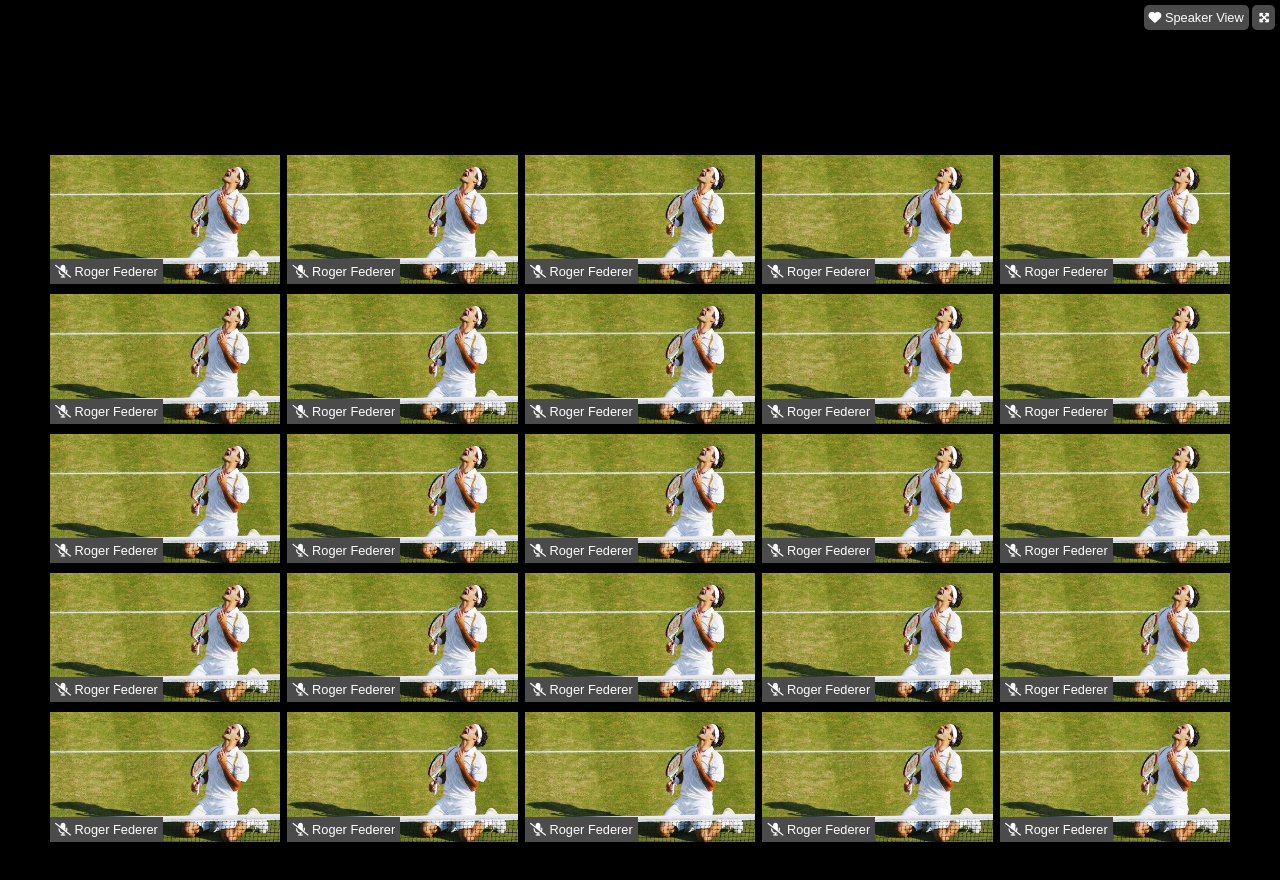
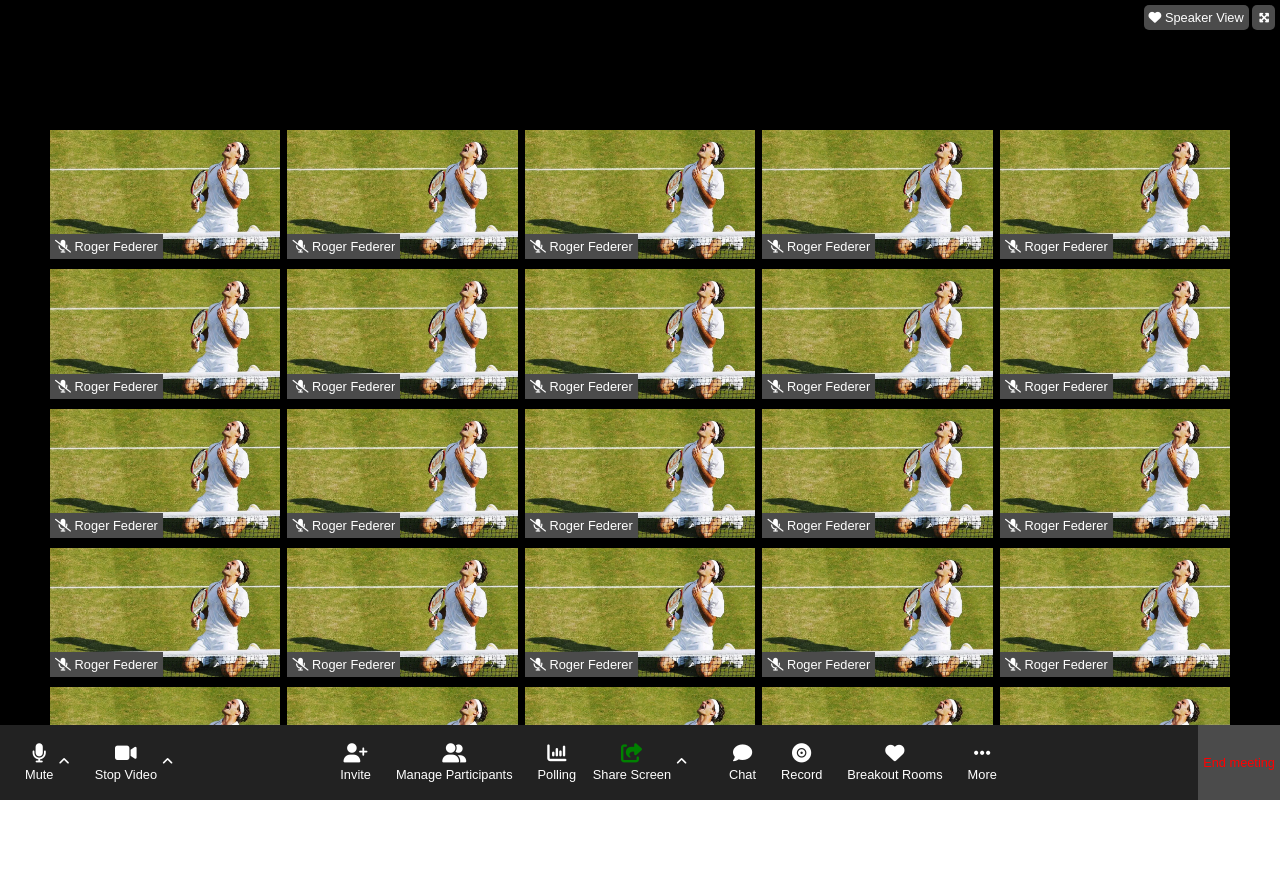
Before and after one commit to LorenzoMonteforte/html-css-zoom, a plain HTML site: page index.html in a window 1280 px wide. After the commit the page ends 800 px from the top, so only its background shows below. Drawn offline with Linux system fonts and the light colour scheme; a web font is replaced by a local one.

Commit message:
Footer, Commenti

```diff
--- a/index.css
+++ b/index.css
@@ -1,3 +1,4 @@
+/* Generale */
 *{
     margin: 0;
     padding: 0;
@@ -5,8 +6,32 @@
     font-family: 'Inclusive Sans', sans-serif;
 }
 
+.rotate45{
+    rotate: 45deg;
+}
+
+.fs08{
+    font-size: 0.8em;
+}
+
+.fs1_2{
+    font-size: 1.2em;
+}
+
+.marginTop5{
+    margin-top: 5px;
+}
+
+.green{
+    color: green;
+}
+
+#centrale{
+    margin: 0;
+}
+/* Header */
 header{
-    height: 100px;
+    height: 75px;
     background-color: black;
     color: white;
     display: flex;
@@ -20,23 +45,17 @@ header{
     border-radius: 5px;
 }
 
-.rotate45{
-    rotate: 45deg;
-}
-
 header > div{
     margin-top: 5px;
     margin-right: 5px;
 }
-
-.fs08{
-    font-size: 0.8em;
-}
-
+/* Main */
 main{
     background-color: black;
     padding: 50px;
     color: white;
+    height: calc(100vh - 150px);
+    overflow: auto;
 }
 
 main > div{
@@ -64,3 +83,54 @@ main > div{
     left: 0;
     bottom: 0;
 }
+/* Footer */
+footer{
+    height: 75px;
+    background-color: rgba(34,34,34,255);
+    display: flex;
+    color: white;
+}
+
+.section1_3{
+    width: 45%;
+    display: flex;
+    justify-content: space-between;
+    align-items: center;
+}
+
+#section2{
+    width: 10%;
+    display: flex;
+    justify-content: center;
+    align-items: center;
+}
+
+.sx{
+    display: flex;
+    flex-direction: column;
+    align-items: center;
+}
+
+.iconContainer{
+    display: flex;
+    margin-left: 25px;
+}
+
+.dx{
+    display: flex;
+    align-items: center;
+    margin-left: 5px;
+}
+
+.divContainer{
+    display: flex;
+    justify-content: flex-start;
+    align-items: center;
+}
+
+#end{
+    color: red;
+    height: 100%;
+    background-color: rgba(75,75,75,255);
+    padding: 0 5px;
+}
--- a/index.html
+++ b/index.html
@@ -11,6 +11,7 @@
     <link href="https://fonts.googleapis.com/css2?family=Inclusive+Sans&display=swap" rel="stylesheet">
 </head>
 <body>
+    <!-- Header -->
     <header class="fs08">
         <div>
             <div class="btn">
@@ -22,7 +23,7 @@
             </div>
         </div>
     </header>
-
+    <!-- Main -->
     <main class="fs08">
         <div>
             <div class="cardsContainer">
@@ -202,5 +203,119 @@
             </div>
         </div>
     </main>
+    <!-- Footer -->
+    <footer>
+        <!-- Sezione SX-->
+        <div class="section1_3">
+            <!-- Sezione SX della parte di SX-->
+            <div class="divContainer">
+                <div class="iconContainer">
+                    <div class="sx">
+                        <i class="fa-solid fa-microphone fs1_2"></i>
+                        <div class="fs08 marginTop5">
+                            Mute
+                        </div>
+                    </div>
+                    <div class="dx">
+                        <i class="fa-solid fa-angle-up fs08"></i>
+                    </div>
+                </div>
+                <div class="iconContainer">
+                    <div class="sx">
+                        <i class="fa-solid fa-video fs1_2"></i>
+                        <div class="fs08 marginTop5">
+                            Stop Video
+                        </div>
+                    </div>
+                    <div class="dx">
+                        <i class="fa-solid fa-angle-up fs08"></i>
+                    </div>
+                </div>
+            </div>
+            <!-- Sezione DX della parte di SX-->
+            <div class="divContainer">
+                <div class="iconContainer">
+                    <div class="sx">
+                        <i class="fa-solid fa-user-plus fs1_2"></i>
+                        <div class="fs08 marginTop5">
+                            Invite
+                        </div>
+                    </div>
+                </div>
+                <div class="iconContainer">
+                    <div class="sx">
+                        <i class="fa-solid fa-user-group fs1_2"></i>
+                        <div class="fs08 marginTop5">
+                            Manage Participants
+                        </div>
+                    </div>
+                </div>
+                <div class="iconContainer">
+                    <div class="sx">
+                        <i class="fa-solid fa-chart-column fs1_2"></i>
+                        <div class="fs08 marginTop5">
+                            Polling
+                        </div>
+                    </div>
+                </div>
+            </div>
+        </div>
+        <!-- Sezione centrale -->
+        <div id="section2">
+            <div id="centrale" class="iconContainer">
+                <div class="sx">
+                    <i class="fa-solid fa-share-from-square fs1_2 green"></i>
+                    <div class="fs08 marginTop5">
+                        Share Screen
+                    </div>
+                </div>
+                <div class="dx">
+                    <i class="fa-solid fa-angle-up fs08"></i>
+                </div>
+            </div>
+        </div>
+        <!-- Sezione DX -->
+        <div class="section1_3">
+            <!-- Sezione SX della parte di DX-->
+            <div class="divContainer">
+                <div class="iconContainer">
+                    <div class="sx">
+                        <i class="fa-solid fa-comment fs1_2"></i>
+                        <div class="fs08 marginTop5">
+                            Chat
+                        </div>
+                    </div>
+                </div>
+                <div class="iconContainer">
+                    <div class="sx">
+                        <i class="fa-solid fa-record-vinyl fs1_2"></i>
+                        <div class="fs08 marginTop5">
+                            Record
+                        </div>
+                    </div>
+                </div>
+                <div class="iconContainer">
+                    <div class="sx">
+                        <i class="fa-solid fa-heart fs1_2"></i>
+                        <div class="fs08 marginTop5">
+                            Breakout Rooms
+                        </div>
+                    </div>
+                </div>
+                <div class="iconContainer">
+                    <div class="sx">
+                        <i class="fa-solid fa-ellipsis fs1_2"></i>
+                        <div class="fs08 marginTop5">
+                            More
+                        </div>
+                    </div>
+                </div>
+            </div>
+            <!-- Sezione di DX della parte di DX-->
+            <div id="end" class="divContainer fs08">
+                End meeting
+            </div>
+        </div>
+    </footer>
 </body>
 </html>
```
